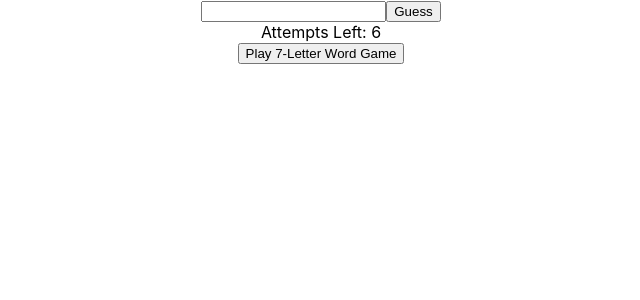
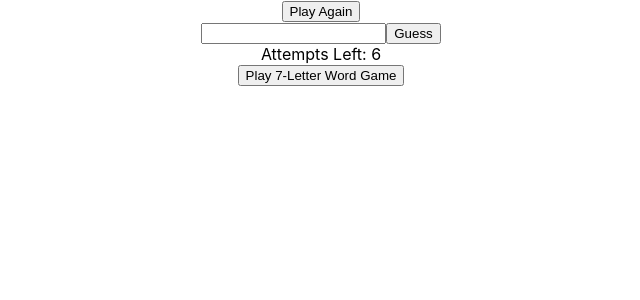
Before and after one commit to SkyyyJiang/tian-jiang-yijing-zheng-project2, a React (Create React App) app in the folder my-react-app/: page /game/normal in a window 1280 px wide. Shown: the top 300 px of the page, without its empty margins (319-959 px from the left). Built offline with nearby package versions, Linux system fonts and the light colour scheme.

Commit message:
add reset feature

```diff
--- a/my-react-app/src/Game.js
+++ b/my-react-app/src/Game.js
@@ -90,11 +90,26 @@ class Game extends Component {
       });
     }
   };
+  resetGame = () => {
+    const newWord = this.getRandomWord(this.state.difficulty);
+    this.setState({
+      currentWord: newWord,
+      difficulty: "normal",
+      attemptsLeft: 6,
+      guesses: [],
+      gameOver: false,
+      gameWon: false,
+      message: "",
+    });
+  };
 
   render() {
     const { guesses, attemptsLeft, gameOver, gameWon, message } = this.state;
     return (
       <div className="game-container">
+        <button onClick={this.resetGame} className="reset-button">
+          Play Again
+        </button>
         {message && <div className="message">{message}</div>}
         {!gameOver ? (
           <div>
@@ -120,6 +135,7 @@ class Game extends Component {
             currentWord={this.state.currentWord}
           />
         ))}
+
         <Link to="/seven-letter-game">
           <button>Play 7-Letter Word Game</button>
         </Link>
--- a/my-react-app/src/SevenLetterGame.js
+++ b/my-react-app/src/SevenLetterGame.js
@@ -87,11 +87,25 @@ class SevenLetterGame extends Component {
       });
     }
   };
-
+  resetGame = () => {
+    const newWord = this.getRandomWord(this.state.difficulty);
+    this.setState({
+      currentWord: newWord,
+      difficulty: "hard",
+      attemptsLeft: 6,
+      guesses: [],
+      gameOver: false,
+      gameWon: false,
+      message: "",
+    });
+  };
   render() {
     const { guesses, attemptsLeft, gameOver, message } = this.state;
     return (
       <div>
+        <button onClick={this.resetGame} className="reset-button">
+          Play Again
+        </button>
         {message && <div className="message">{message}</div>}
         {!gameOver && (
           <div>
```
